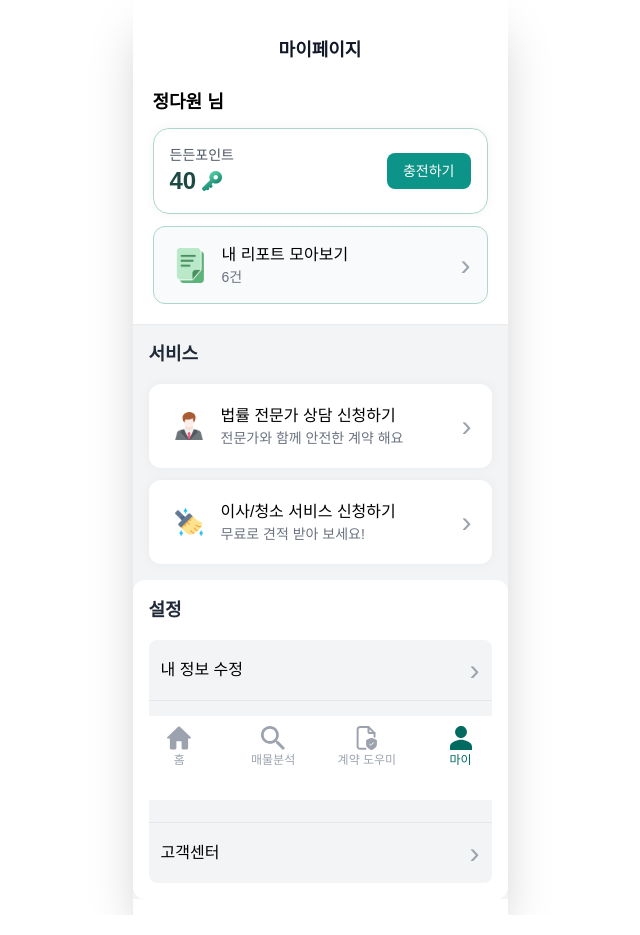
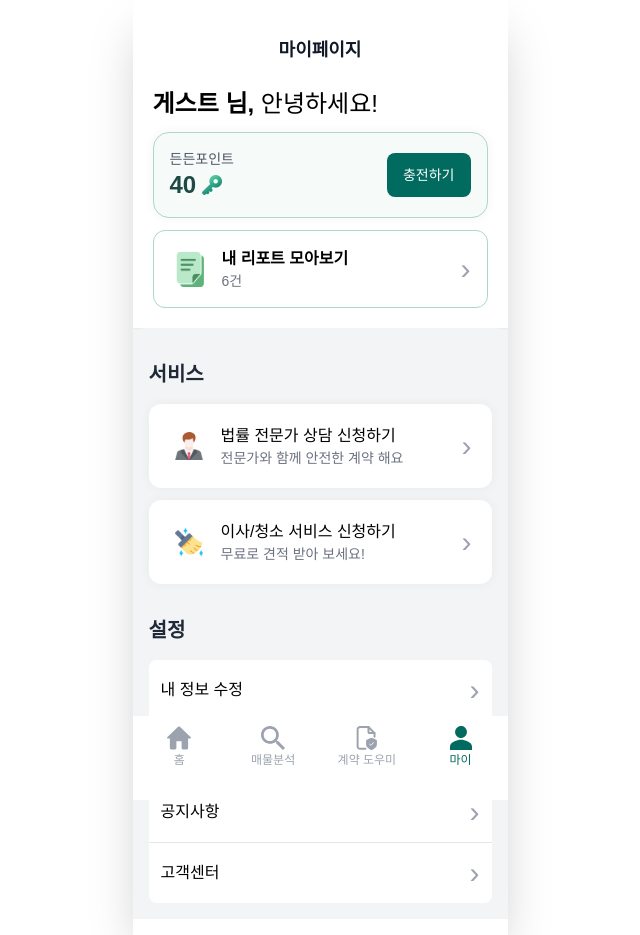
Before and after one commit to kookmin-404BrainNotFound/404BrainNotFound_FE, a React (Vite) app: page /my in a window 1280 px wide. Shown: the whole page, without its empty margins (320-960 px from the left). Built offline with nearby package versions, Linux system fonts and the light colour scheme.

Commit message:
style: 진짜진짜 마이페이지 ui 완성

```diff
--- a/src/pages/my/Mypage.jsx
+++ b/src/pages/my/Mypage.jsx
@@ -1,7 +1,16 @@
 import { useNavigate } from "react-router-dom";
+import { useEffect, useState } from "react";
 
-export default function MypageLayout({ username = "정다원" }) {
+export default function Mypage() {
   const navigate = useNavigate();
+  const [username, setUsername] = useState("게스트"); // 기본값 게스트
+
+  useEffect(() => {
+    const storedName = localStorage.getItem("username");
+    if (storedName) {
+      setUsername(storedName);
+    }
+  }, []);
 
   const goToSettings = () => navigate("/my/settings");
   const goToReports = () => navigate("/my/reports");
@@ -13,10 +22,13 @@ export default function MypageLayout({ username = "정다원" }) {
       <div className>
         {/* 섹션 1: 유저 정보 + 포인트 + 리포트 */}
         <div className="bg-white p-5 shadow-sm space-y-3">
-          <h2 className="text-lg font-semibold">{username} 님</h2>
+          <h2 className="text-2xl font-semibold">
+            {username} 님,{" "}
+            <span className="text-2xl font-normal">안녕하세요!</span>
+          </h2>
 
           {/* 든든 포인트 */}
-          <div className="flex items-center justify-between bg-[#xF6F9F9] rounded-2xl p-4 shadow-[0px_0px_10px_2px_rgba(0,0,0,0.03)] border border-[#ADD6CC]">
+          <div className="flex items-center justify-between bg-[#F6FAF9] rounded-2xl p-4 shadow-[0px_0px_10px_2px_rgba(0,0,0,0.03)] border border-[#ADD6CC]">
             {/* 왼쪽: 텍스트 + 숫자+아이콘 */}
             <div className="flex flex-col">
               <span className="text-sm text-gray-600">든든포인트</span>
@@ -31,7 +43,7 @@ export default function MypageLayout({ username = "정다원" }) {
             </div>
 
             {/* 오른쪽: 충전 버튼 */}
-            <button className="bg-teal-600 text-white px-4 py-2 rounded-lg text-sm font-medium hover:bg-teal-700">
+            <button className="bg-green-200 text-white px-4 py-3 rounded-lg text-sm font-medium hover:bg-teal-700">
               충전하기
             </button>
           </div>
@@ -39,15 +51,16 @@ export default function MypageLayout({ username = "정다원" }) {
           {/* 리포트 모아보기 */}
           <button
             onClick={goToReports}
-            className="bg-gray-50 rounded-xl p-4 flex items-center justify-between w-full hover:bg-gray-100 border border-[#ADD6CC]"
+            className="bg-white rounded-xl p-4 flex items-center justify-between w-full hover:bg-gray-100 border border-[#ADD6CC]"
           >
             <div className="flex items-center gap-3">
               <div className="w-10 h-10 flex items-center justify-center">
                 <img src="/icons/mydocs.png" className="w-7 h-9" />
               </div>
               <div className="text-left">
-                <div className="text-base font-medium">내 리포트 모아보기</div>
+                <div className="text-base font-bold">내 리포트 모아보기</div>
                 <div className="text-sm text-gray-500">6건</div>
+                {/* ⭐️🔹⭐️ 건수 api 연동 필요!! */}
               </div>
             </div>
             <span className="text-gray-400 text-3xl flex items-center">›</span>
@@ -55,8 +68,10 @@ export default function MypageLayout({ username = "정다원" }) {
         </div>
 
         {/* 섹션 2: 서비스 */}
-        <div className="bg-grat-100 rounded-xl p-4 ">
-          <div className="text-lg font-semibold text-gray-800 mb-4">서비스</div>
+        <div className="bg-gray-100 rounded-xl p-4 ">
+          <div className="mt-4 text-xl font-semibold text-gray-800 mb-4">
+            서비스
+          </div>
 
           <div className="space-y-3">
             <button
@@ -102,9 +117,9 @@ export default function MypageLayout({ username = "정다원" }) {
         </div>
 
         {/* 섹션 3: 설정 */}
-        <div className="bg-white rounded-xl p-4">
-          <div className="text-lg font-semibold text-gray-800 mb-4">설정</div>
-          <div className="divide-y divide-gray-200 bg-gray-100 rounded-lg">
+        <div className="bg-gray-100 rounded-xl p-4 ">
+          <div className="text-xl font-semibold text-gray-800 mb-4">설정</div>
+          <div className="divide-y divide-gray-200 bg-white rounded-lg">
             <button
               onClick={goToSettings}
               className="w-full flex items-center justify-between p-3 hover:bg-gray-50"
```
